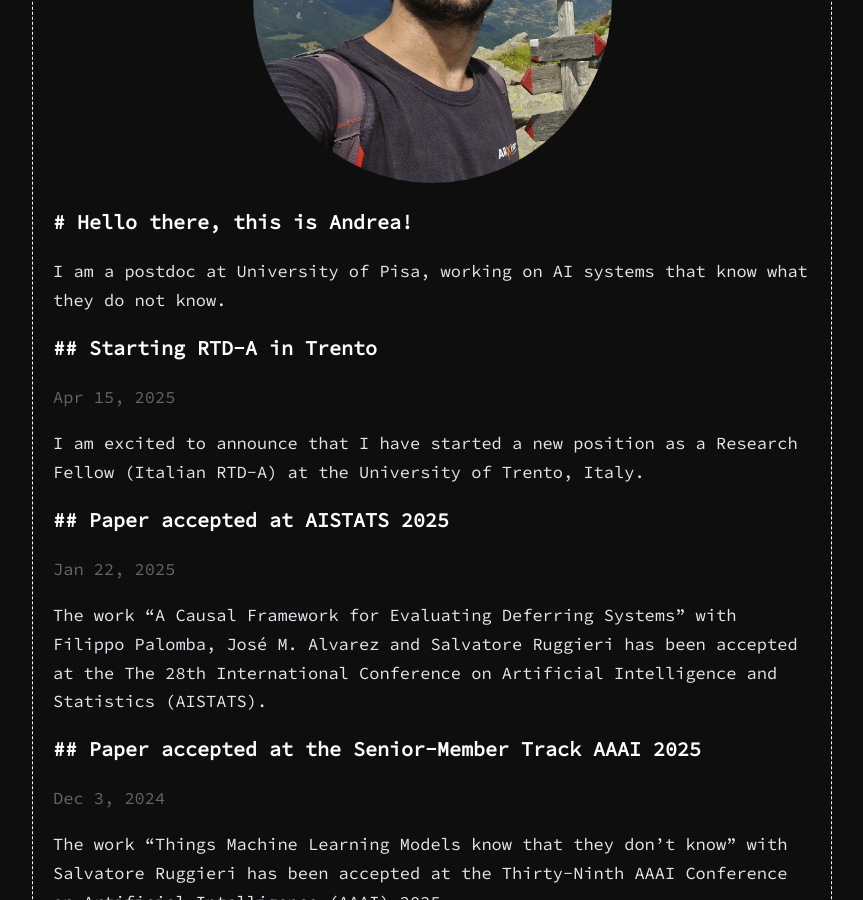
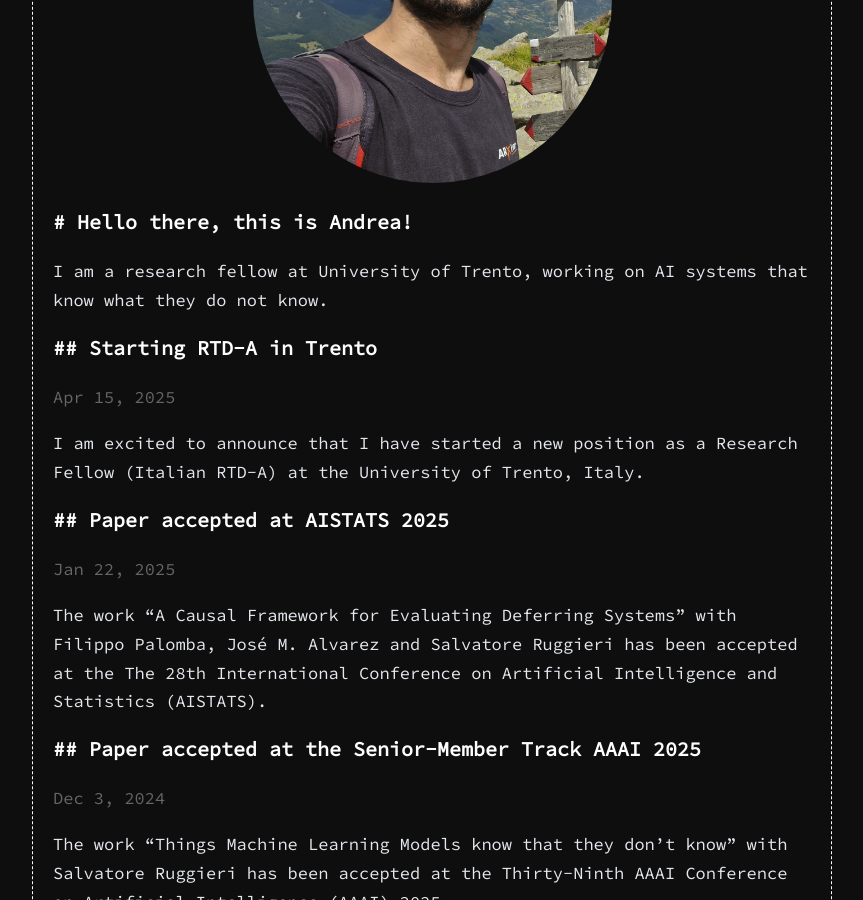
Before and after one commit to andrepugni/andrepugni.github.io, a Jekyll site: the page built from index.html, in a window 1280 px wide and 900 px high, scrolled down 338 px. Shown: the whole window, without its empty margins (208-1071 px from the left). Built offline with Jekyll 4.4.1, drawn with Linux system fonts in a browser that asks for light colours.

Commit message:
Updates 2024/04/15

```diff
--- a/index.html
+++ b/index.html
@@ -8,7 +8,7 @@ layout: home
 
 <div class = "welcome">
     <h1>Hello there, this is Andrea!</h1>
-    <p>I am a postdoc at University of Pisa, working on AI systems that know what they do not know.</p>
+    <p>I am a research fellow at University of Trento, working on AI systems that know what they do not know.</p>
 </div>
 
 
```
